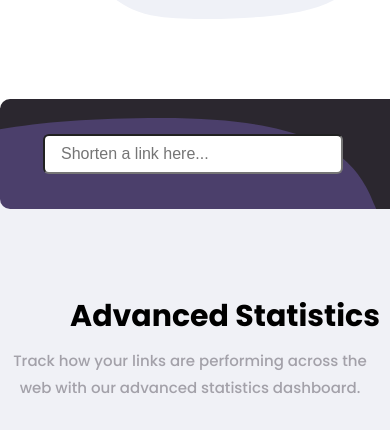
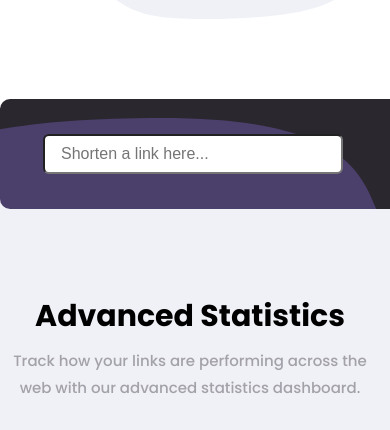
Before and after one commit to meghanmartin995/url-shortener, a plain HTML site: page index.html in a window 390 px wide. Shown: the part 655-1085 px from the top of the page. Drawn offline with Linux system fonts and the light colour scheme.

Commit message:
centers header

```diff
--- a/style/style.scss
+++ b/style/style.scss
@@ -244,7 +244,9 @@ a {
     .mid-section p {
       width: 380px;
     }
-
+    .mid-section h2 {
+      width: 380px;
+    }
     .result {
       max-width: 380px;
       p {
```
Also changed, not shown: style/style.css, 1 other file.
